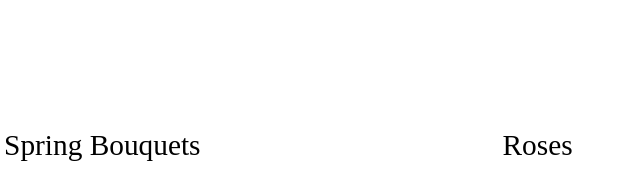
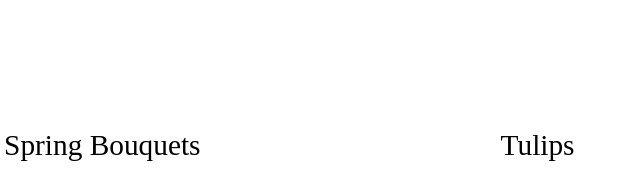
Before and after one commit to Mooncarver25/The_Flower_Shop, a plain HTML site: page bouquet-page.html in a window 1280 px wide. Shown: the part 1280-1469 px from the top of the page, 517-1157 px from the left. Drawn offline with Linux system fonts and the light colour scheme.

Commit message:
Add files via upload

```diff
--- a/bouquet-page.html
+++ b/bouquet-page.html
@@ -48,7 +48,7 @@
       <p> £5</p>
     </div>
     <div class="card">
-      <p> Roses</p>
+      <p> Tulips</p>
       <img class="flowers-3" src="bouquet_5.jpeg" alt="bouquet 3">
       <p> £5</p>
     </div>
```
